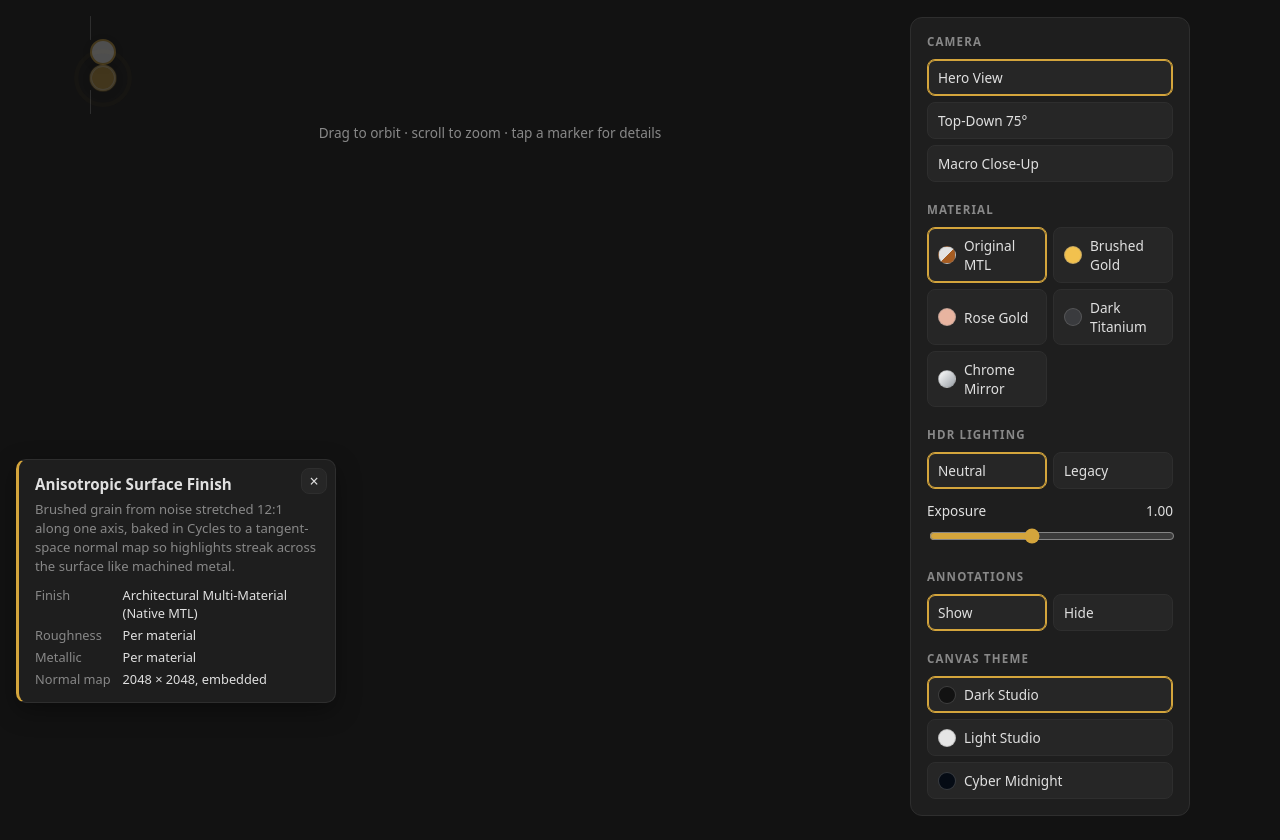
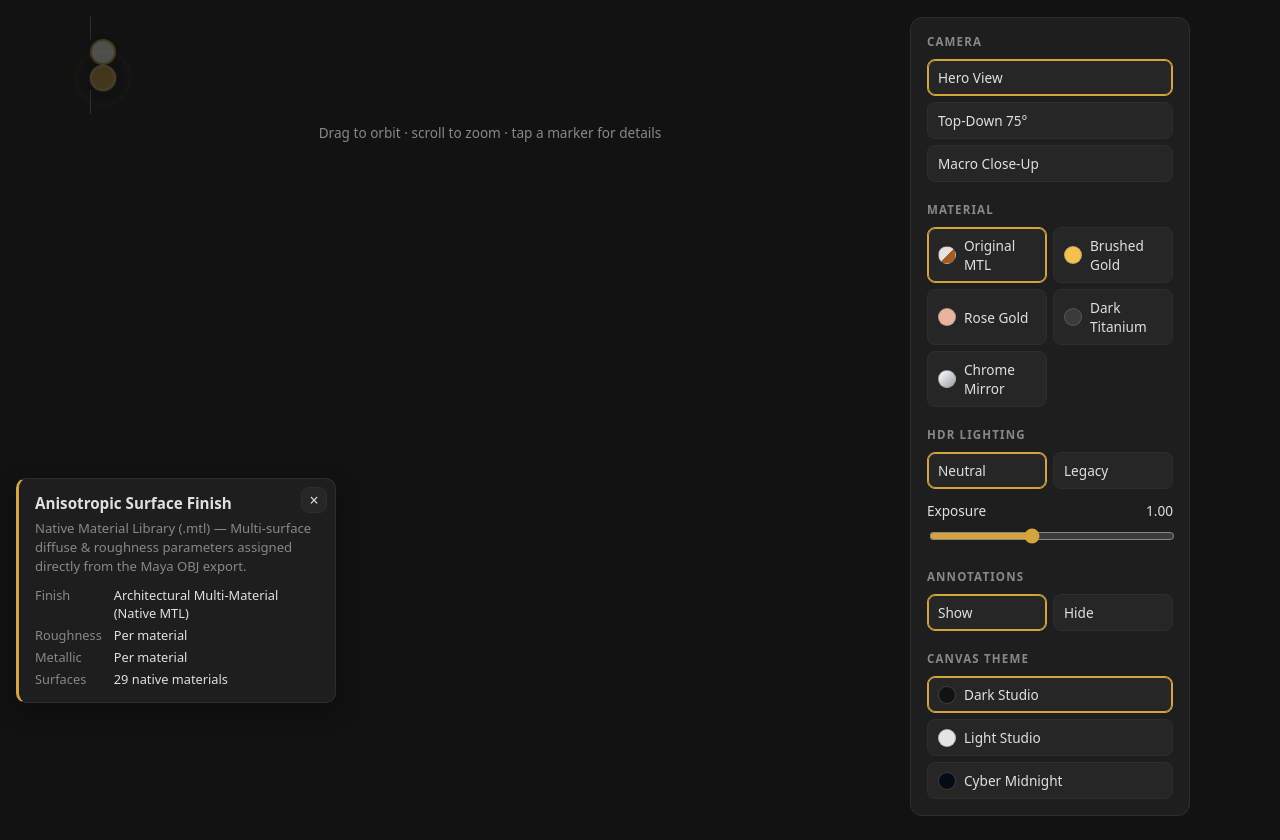
Before and after one commit to Tan7rex/3d-product-staging, a plain HTML site: page index.html in a window 1280 px wide. Both pictures are taken after a click on the button "Anisotropic Surface Finish". Shown: the part 81-921 px from the top of the page. Drawn offline with Linux system fonts and the light colour scheme; some packages are replaced by stand-ins of ours; a script that the page names is missing.

Commit message:
Add dynamic contextual text to surface finish hotspot card
Co-Authored-By: Claude Opus 5.5 <noreply@anthropic.com>

```diff
--- a/index.html
+++ b/index.html
@@ -271,13 +271,13 @@
         <section class="callout" id="callout-finish" aria-labelledby="callout-finish-title" hidden>
           <h3 id="callout-finish-title">Anisotropic Surface Finish</h3>
           <button type="button" class="callout-close" aria-label="Close">&times;</button>
-          <p>Brushed grain from noise stretched 12:1 along one axis, baked in Cycles to a tangent-space normal
-            map so highlights streak across the surface like machined metal.</p>
+          <p data-live="finish-desc">Native Material Library (.mtl) &mdash; Multi-surface diffuse &amp; roughness
+            parameters assigned directly from the Maya OBJ export.</p>
           <dl>
             <dt>Finish</dt><dd data-live="material">Architectural Multi-Material (Native MTL)</dd>
             <dt>Roughness</dt><dd data-live="roughness">Per material</dd>
             <dt>Metallic</dt><dd data-live="metallic">Per material</dd>
-            <dt>Normal map</dt><dd>2048 &times; 2048, embedded</dd>
+            <dt>Surfaces</dt><dd data-live="surfaces">29 native materials</dd>
           </dl>
         </section>
         <section class="callout" id="callout-base" aria-labelledby="callout-base-title" hidden>
@@ -391,6 +391,13 @@
     // Snapshot of each imported material, taken just before the first metal swatch overwrites them, so
     // "Original MTL" can undo it. (Taken lazily: the model can finish loading before this script runs.)
     let originalMaterials = null;
+    // Surface-finish card copy for the active swatch; the native text matches the markup's initial state.
+    const FINISH_DESCRIPTIONS = {
+      native: 'Native Material Library (.mtl) — Multi-surface diffuse & roughness parameters assigned '
+        + 'directly from the Maya OBJ export.',
+      metal: 'Uniform Metallic PBR Finish — Real-time base colour, metallic and roughness applied across '
+        + 'all 29 surfaces.',
+    };
 
     const actions = {
       camera(btn) {
@@ -413,6 +420,8 @@
           });
           live('material').textContent = btn.dataset.label;
           live('roughness').textContent = live('metallic').textContent = 'Per material';
+          live('finish-desc').textContent = FINISH_DESCRIPTIONS.native;
+          live('surfaces').textContent = `${materials.length} native materials`;
           return;
         }
         originalMaterials ??= materials.map(({ pbrMetallicRoughness: pbr }) => ({
@@ -431,6 +440,8 @@
         live('material').textContent = btn.textContent.trim();
         live('roughness').textContent = roughness.toFixed(2);
         live('metallic').textContent = '1.00';
+        live('finish-desc').textContent = FINISH_DESCRIPTIONS.metal;
+        live('surfaces').textContent = `${materials.length}, unified metal`;
       },
       environment(btn) {
         viewer.environmentImage = btn.dataset.env;
```
